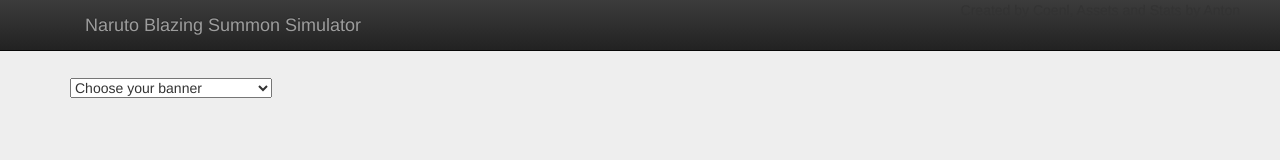
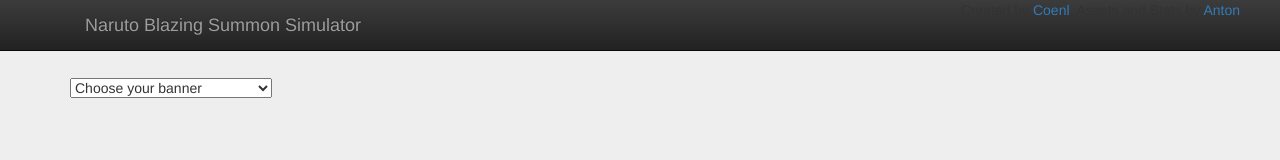
Before and after one commit to NBreddit/simulator, a React (Create React App) app: page / in a window 1280 px wide. Shown: the top 160 px of the page. Built offline with nearby package versions, Linux system fonts and the light colour scheme.

Commit message:
Added hyperlinks to header

```diff
--- a/src/components/Header.js
+++ b/src/components/Header.js
@@ -14,7 +14,7 @@
                 </Navbar.Header>
                 <Navbar.Collapse>
                 <Nav pullRight>
-                    Created by Coenl, Assets and Stats by Anton
+                    Created by <a href="https://www.reddit.com/user/coenl">Coenl</a>, Assets and Stats by <a href="https://www.reddit.com/user/antonlabz/">Anton</a>
                 </Nav>
                 </Navbar.Collapse>
             </Grid>
```
